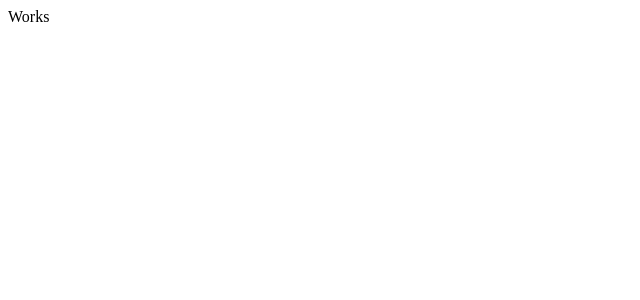
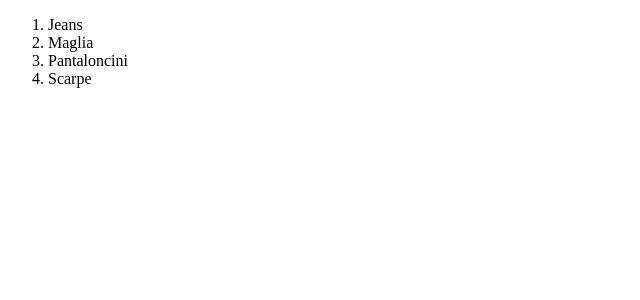
Before and after one commit to francescoguttuso/react-form, a React (Vite) app: page / in a window 1280 px wide. Shown: the top 300 px of the page, without its empty margins (0-640 px from the left). Built offline with nearby package versions, Linux system fonts and the light colour scheme.

Commit message:
feat: update App component to display a list of clothing items

```diff
--- a/src/App.jsx
+++ b/src/App.jsx
@@ -5,7 +5,12 @@ function App() {
   const [count, setCount] = useState(0)
 
   return (
-    <>Works
+    <><ol>
+      <li>Jeans</li>
+      <li>Maglia</li>
+      <li>Pantaloncini</li>
+      <li>Scarpe</li>
+    </ol>
     </>
   )
 }
```
